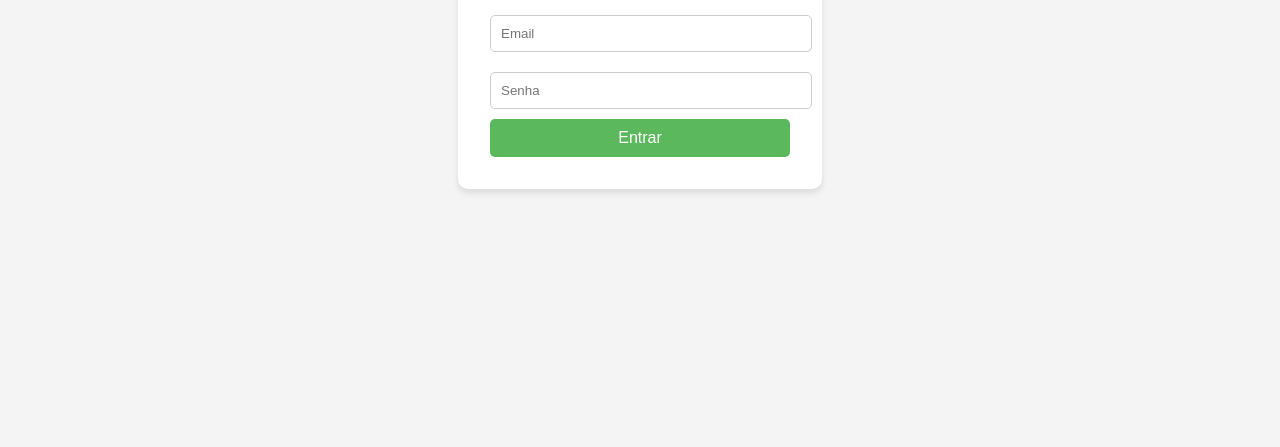
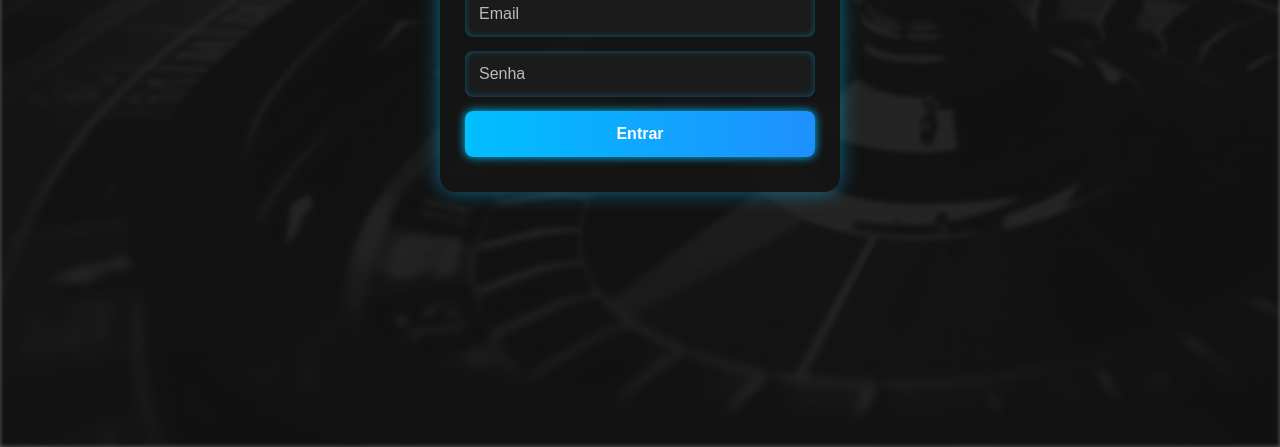
Before and after one commit to lgabrielSA/magnata, a website: page login.html in a window 1280 px wide. Shown: the part 353-800 px from the top of the page. Drawn offline with Linux system fonts and the light colour scheme.

Commit message:
descrição da atualização

```diff
--- a/login.html
+++ b/login.html
@@ -1,23 +1,156 @@
 <!DOCTYPE html>
 <html lang="pt-BR">
 <head>
-    <meta charset="UTF-8">
-    <meta name="viewport" content="width=device-width, initial-scale=1.0">
+  <meta charset="UTF-8" />
+  <meta name="viewport" content="width=device-width, initial-scale=1.0"/>
   <title>Login</title>
-    <link rel="stylesheet" href="styles.css">
+  <style>
+    * {
+      box-sizing: border-box;
+      margin: 0;
+      padding: 0;
+    }
+
+    html, body {
+      width: 100%;
+      height: 100%;
+      overflow: hidden;
+      font-family: 'Segoe UI', Tahoma, Geneva, Verdana, sans-serif;
+    }
+
+    body {
+      position: relative;
+      display: flex;
+      align-items: center;
+      justify-content: center;
+      padding: 20px;
+    }
+
+    body::before {
+      content: "";
+      position: fixed;
+      top: 0;
+      left: 0;
+      right: 0;
+      bottom: 0;
+      background: url('imagens/cassino.jpg') no-repeat center center fixed;
+      background-size: cover;
+      opacity: 0.85;
+      filter: brightness(0.25) blur(2px);
+      z-index: -2;
+    }
+
+    body::after {
+      content: "";
+      position: fixed;
+      top: 0;
+      left: 0;
+      right: 0;
+      bottom: 0;
+      background: rgba(0, 0, 0, 0.6);
+      z-index: -1;
+    }
+
+    .login-container {
+      width: 100%;
+      max-width: 400px;
+      background-color: rgba(20, 20, 20, 0.85);
+      padding: 35px 25px;
+      border-radius: 16px;
+      box-shadow: 0 0 20px rgba(0, 191, 255, 0.5);
+      backdrop-filter: blur(10px);
+      color: #ffffff;
+      text-align: center;
+      animation: fadeIn 1s ease;
+    }
+
+    @keyframes fadeIn {
+      from { opacity: 0; transform: translateY(20px); }
+      to { opacity: 1; transform: translateY(0); }
+    }
+
+    h2 {
+      font-size: 24px;
+      margin-bottom: 20px;
+      color: #00bfff;
+      text-shadow: 0 0 15px #00bfff88;
+    }
+
+    input[type="email"],
+    input[type="password"] {
+      width: 100%;
+      padding: 14px;
+      margin-bottom: 14px;
+      border: none;
+      border-radius: 8px;
+      font-size: 16px;
+      background: #1b1b1b;
+      color: #e0e0e0;
+      box-shadow: inset 0 0 6px rgba(0, 191, 255, 0.4);
+      transition: 0.3s ease;
+    }
+
+    input::placeholder {
+      color: #bbbbbb;
+    }
+
+    input:focus {
+      outline: none;
+      background: #252525;
+      box-shadow: 0 0 10px #00bfff;
+    }
+
+    button[type="submit"] {
+      width: 100%;
+      padding: 14px;
+      border: none;
+      border-radius: 8px;
+      font-size: 16px;
+      font-weight: bold;
+      background: linear-gradient(90deg, #00bfff, #1e90ff);
+      color: #fff;
+      cursor: pointer;
+      transition: background 0.4s ease, transform 0.2s;
+      box-shadow: 0 0 10px #00bfff;
+    }
+
+    button:hover {
+      background: linear-gradient(90deg, #1e90ff, #00bfff);
+      transform: scale(1.03);
+    }
+
+    #error-message {
+      color: #ff4d4d;
+      font-size: 14px;
+      margin-top: 12px;
+      display: none;
+    }
+
+    @media (max-width: 480px) {
+      h2 {
+        font-size: 22px;
+      }
+
+      input, button {
+        font-size: 15px;
+        padding: 12px;
+      }
+
+      .login-container {
+        padding: 30px 20px;
+      }
+    }
+  </style>
 </head>
 <body>
   <div class="login-container">
     <h2>Login</h2>
     <form id="loginForm">
-            <input type="email" id="email" placeholder="Email" required>
-            <input type="password" id="password" placeholder="Senha" required>
+      <input type="email" id="email" placeholder="Email" required />
+      <input type="password" id="password" placeholder="Senha" required />
       <button type="submit">Entrar</button>
     </form>
-
-        <!-- Parágrafo para exibir a mensagem de erro -->
-        <p id="error-message" style="color: red; display: none;"></p> <!-- Inicialmente oculto -->
-
+    <p id="error-message"></p>
   </div>
 
   <!-- Firebase SDK via CDN -->
@@ -25,7 +158,6 @@
     import { initializeApp } from 'https://www.gstatic.com/firebasejs/9.9.3/firebase-app.js';
     import { getAuth, signInWithEmailAndPassword } from 'https://www.gstatic.com/firebasejs/9.9.3/firebase-auth.js';
 
-        // Configuração do Firebase
     const firebaseConfig = {
       apiKey: "AIzaSyCuZF1y9mSTfW6oRo0UAZ-SDnE4dUkQKZk",
       authDomain: "aplicativo-magnata.firebaseapp.com",
@@ -36,11 +168,9 @@
       measurementId: "G-8LGZBWZYWY"
     };
 
-        // Inicializa o Firebase
     const app = initializeApp(firebaseConfig);
     const auth = getAuth(app);
 
-        // Lógica de login
     document.getElementById('loginForm').addEventListener('submit', (e) => {
       e.preventDefault();
 
@@ -51,8 +181,6 @@
         .then((userCredential) => {
           const user = userCredential.user;
           console.log('Usuário logado:', user);
-
-                    // Redireciona para o seu site hospedado no Vercel
           window.location.href = 'https://magnata-sable.vercel.app/';
         })
         .catch((error) => {
@@ -60,16 +188,12 @@
           const errorElement = document.getElementById('error-message');
 
           if (errorCode === 'auth/too-many-requests') {
-                        // Caso de erro de muitas tentativas de login
             errorElement.textContent = 'Muitas tentativas de login. Tente novamente mais tarde.';
           } else {
-                        // Para outros erros de login, como e-mail ou senha incorretos
             errorElement.textContent = 'Login incorreto. Tente novamente.';
           }
 
-                    errorElement.style.display = 'block'; // Torna a mensagem visível
-
-                    // Log dos erros para depuração (opcional)
+          errorElement.style.display = 'block';
           console.error('Erro no login:', error);
         });
     });
```
Also changed, not shown: imagens/cassino.jpg (added). Lines whose indentation alone changed are shown as unchanged.
